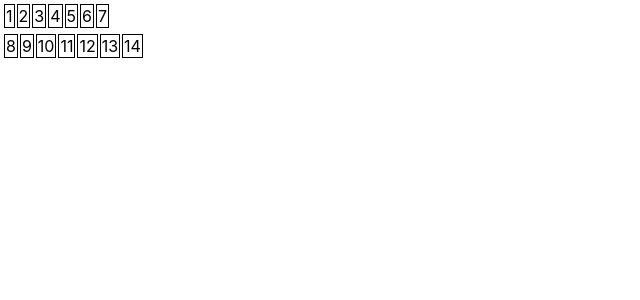
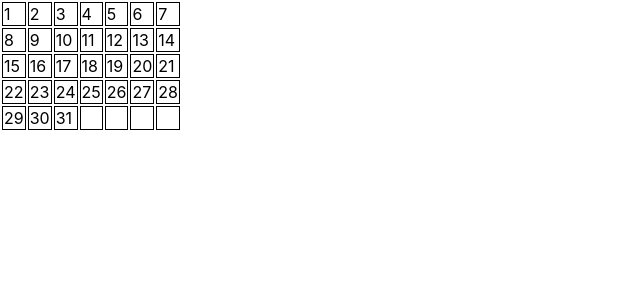
Before and after one commit to nonkulos/calendarapp, a React (Create React App) app: page / in a window 1280 px wide. Shown: the top 300 px of the page, without its empty margins (0-640 px from the left). Built offline with nearby package versions, Linux system fonts and the light colour scheme.

Commit message:
Cleaned up code, created static representation of a calendar.

```diff
--- a/src/App.js
+++ b/src/App.js
@@ -9,7 +9,11 @@ const Boxes = ({number}) => {
 function calcNum(number) {
   const rows = [];
   for(let i = 0; i < 7; i++) {
-    rows.push(number + i)
+    if(number + i < 32){
+      rows.push(number + i)
+    } else {
+      rows.push("")
+    }
   }
   return rows
 }
@@ -17,12 +21,11 @@ function calcNum(number) {
 function App() {
   return (
     <table>
-      <tr>
         <Boxes number = {1} />
-      </tr>
-      <tr>
         <Boxes number = {8} />
-      </tr>
+        <Boxes number = {15} />
+        <Boxes number = {22} />
+        <Boxes number = {29} />
     </table>
   );
 }
```
